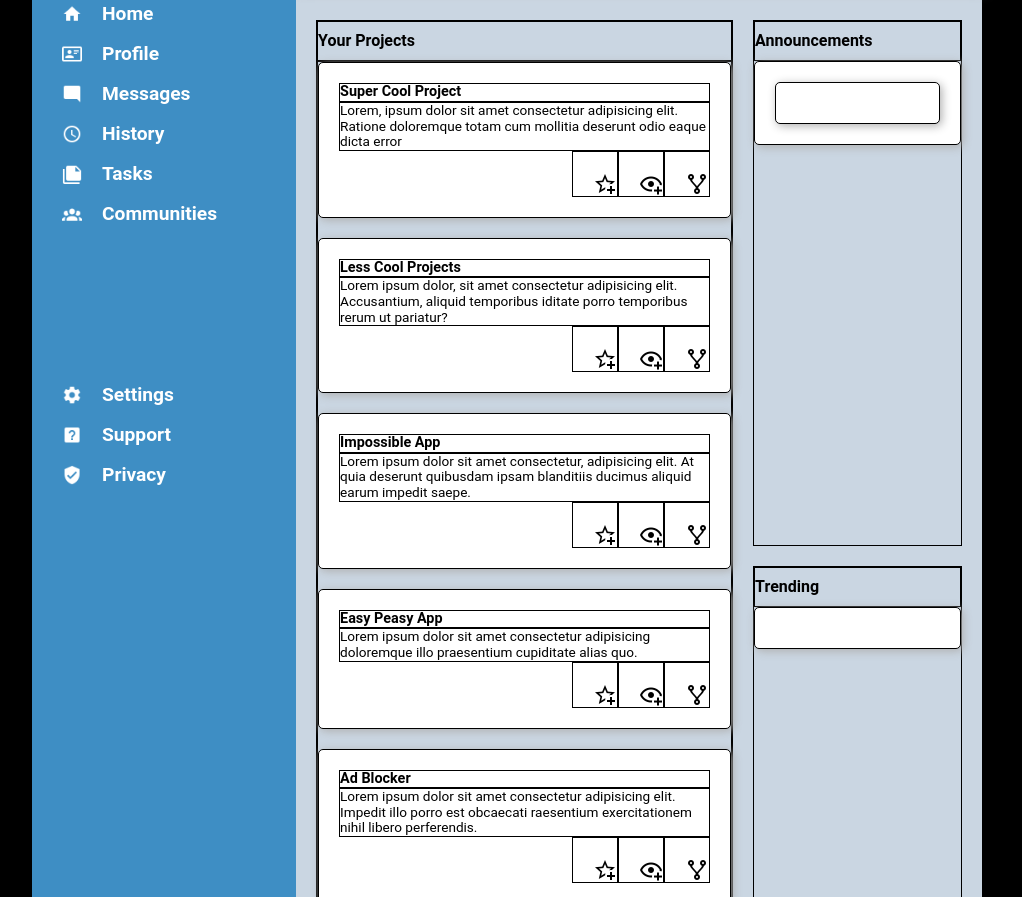
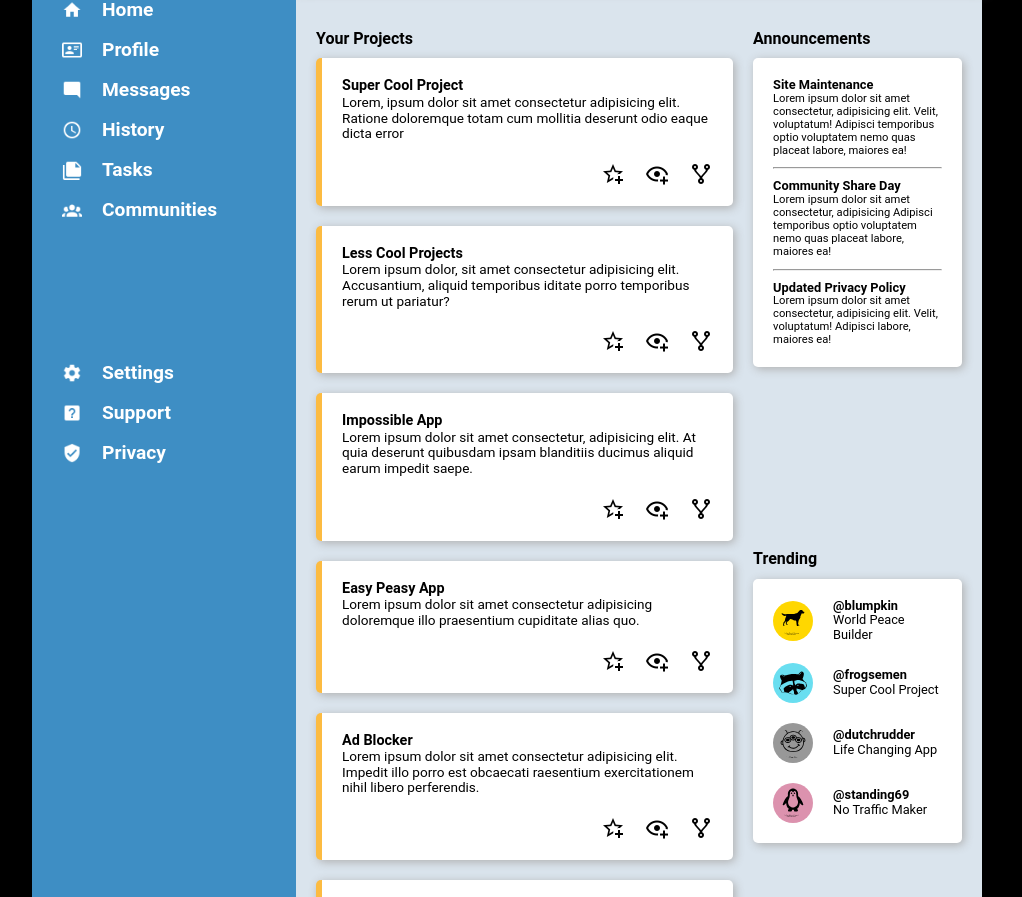
Before and after one commit to StuvaScript/Admin-Dashboard, a plain HTML site: page index.html in a window 1280 px wide. Shown: the part 120-1017 px from the top of the page, without its empty margins (224-1246 px from the left). Drawn offline with Linux system fonts and the light colour scheme; a web font is replaced by a local one.

Commit message:
Finish project

```diff
--- a/index.html
+++ b/index.html
@@ -144,12 +144,46 @@
             <div class="announce">
                 <div>Announcements</div>
                 <div>
-                    <div></div>
+                    <div>
+                        <p>Site Maintenance</p>
+                        <p>Lorem ipsum dolor sit amet consectetur, adipisicing elit. Velit, voluptatum! Adipisci temporibus optio voluptatem nemo quas placeat labore, maiores ea!</p>
+                    </div>
+                    <hr>
+                    <div>
+                        <p>Community Share Day</p>
+                        <p>Lorem ipsum dolor sit amet consectetur, adipisicing Adipisci temporibus optio voluptatem nemo quas placeat labore, maiores ea!</p>
+                    </div>
+                    <hr>
+                    <div>
+                        <p>Updated Privacy Policy</p>
+                        <p>Lorem ipsum dolor sit amet consectetur, adipisicing elit. Velit, voluptatum! Adipisci  labore, maiores ea!</p>
+                    </div>
                 </div>
             </div>
             <div class="trend">
                 <div>Trending</div>
-                <div></div>
+                <div>
+                    <img src="images/noun-dog-120186.svg" alt="dog icon">
+                    <div>
+                        <p>@blumpkin</p>
+                        <p>World Peace Builder</p>
+                    </div>
+                    <img src="images/noun-raccoon-679186.svg" alt="raccoon icon">
+                    <div>
+                        <p>@frogsemen</p>
+                        <p>Super Cool Project</p>
+                    </div>
+                    <img src="images/noun-alien-320393.svg" alt="alien icon">
+                    <div>
+                        <p>@dutchrudder</p>
+                        <p>Life Changing App</p>
+                    </div>
+                    <img src="images/noun-penguin-3202726.svg" alt="penguin icon">
+                    <div>
+                        <p>@standing69</p>
+                        <p>No Traffic Maker</p>
+                    </div>
+                </div>
             </div>
         </div>
     </div>
--- a/styles.css
+++ b/styles.css
@@ -1,5 +1,5 @@
 :root {
-    --lightblue: rgb(202, 214, 226);
+    --lightblue: rgb(218, 228, 237);
     --blue: rgb(62, 142, 196);
 }
 
@@ -97,7 +97,8 @@ button {
     border: none;
     padding: 10px 20px;
     border-radius: 50px;
-    font-size: 0.9rem;
+    font-size: 0.8rem;
+    font-weight: bold;
 }
 
 .sidebar {
@@ -150,7 +151,7 @@ button {
 }
 
 .main-content div {
-    border: 1px solid #000;
+    /* border: 1px solid #000; */
 }
 
 .main-content > div > div:first-child {
@@ -159,8 +160,8 @@ button {
 }
 
 .project div div,
-.announce div:last-child,
-.trend div:last-child {
+.announce > div:last-child,
+.trend > div:last-child {
     background: white;
     border-radius: 5px;
     box-shadow: 2px 2px 10px rgb(175, 175, 175);
@@ -173,19 +174,19 @@ button {
 
 .project > div:last-child {
     display: grid;
-    grid-template-columns: repeat(auto-fit, minmax(250px, 1fr));
+    grid-template-columns: repeat(auto-fit, minmax(200px, 1fr));
     gap: 20px;
 }
 
 .project div div {
     display: grid;
     grid-template-columns: 1fr repeat(3, auto);
+    border-inline-start: 6.5px solid rgb(252, 187, 65);
 }
 
 .project div div p {
     grid-column: 1 / -1;
-    border: 1px solid #000;
-
+    /* border: 1px solid #000; */
 }
 
 .project div div img:first-of-type {
@@ -196,7 +197,7 @@ button {
     align-self: end;
     padding-left: 20px;
     padding-top: 20px;
-    border: 1px solid #000;
+    /* border: 1px solid #000; */
 }
 
 .project div div p:first-child{
@@ -207,3 +208,56 @@ button {
 .project div div p ~ p{
     font-size: 0.85rem;
 }
+
+.announce > div:last-child {
+    display: grid;
+    grid-template-rows: repeat(auto-fit, 1fr);
+    gap: 10px;
+}
+
+.announce div div p:first-child {
+    font-weight: bold;
+    font-size: 0.8rem;
+}
+
+.announce div div p:last-child {
+    font-size: 0.7rem;
+}
+
+.trend > div:last-child {
+    display: grid;
+    grid-template-columns: auto 1fr;
+    gap: 20px;
+    align-items: center;
+}
+
+.trend img {
+    width: 40px;
+    border-radius: 50%;
+    padding: 5px;
+}
+
+.trend img:nth-of-type(1) {
+    background: gold;
+}
+
+.trend img:nth-of-type(2) {
+    background: rgb(105, 222, 240);
+}
+
+.trend img:nth-of-type(3) {
+    background: rgb(152, 152, 152);
+}
+
+.trend img:nth-of-type(4) {
+    background: rgb(220, 146, 174);
+}
+
+.trend p:first-child {
+    font-weight: bold;
+    font-size:  0.8rem;
+}
+
+.trend p:last-child {
+    font-size: 0.8rem;
+}
```
Also changed, not shown: images/noun-alien-320393.svg (added), images/noun-dog-120186.svg (added), images/noun-penguin-3202726.svg (added).
